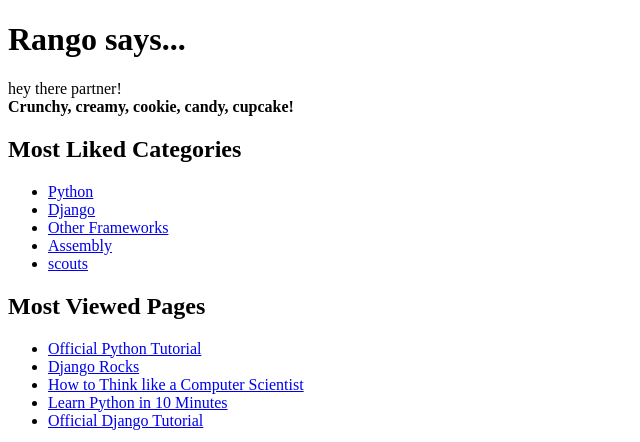
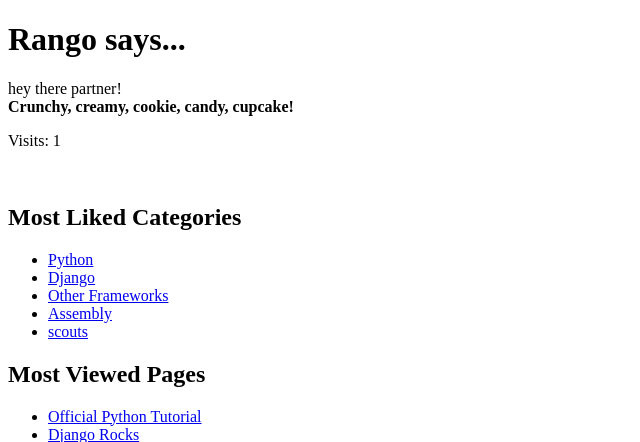
Before and after one commit to bellaisgroovy/rango, a Django app: page / in a window 1280 px wide. Shown: the top 442 px of the page, without its empty margins (0-640 px from the left). Run offline with Django 3.2, Linux system fonts and the light colour scheme; data comes from the database, SQL or seed files in the repository; both versions use the stored data as it was after the commit.

Commit message:
17-03-2024-2247

```diff
--- a/tango_with_django_project/rango/views.py
+++ b/tango_with_django_project/rango/views.py
@@ -5,6 +5,7 @@ from django.urls import reverse
 from django.contrib.auth import authenticate, login, logout
 from django.http import HttpResponse
 from django.contrib.auth.decorators import login_required
+from datetime import datetime
 
 
 
@@ -16,8 +17,29 @@ def index(request):
     context_dict['boldmessage'] = 'Crunchy, creamy, cookie, candy, cupcake!'
     context_dict['categories'] = category_list
     context_dict['pages'] = page_list
-    return render(request, 'rango/index.html', context=context_dict)
+    context_dict['visits'] = int(request.COOKIES.get('visits', '1'))
 
+    response = render(request, 'rango/index.html', context=context_dict)
+
+    visitor_cookie_handler(request, response)
+
+    return response
+
+def visitor_cookie_handler(request, response):
+    visits = int(request.COOKIES.get('visits', '1'))
+    last_visit_cookie = request.COOKIES.get('last_visit', str(datetime.now()))
+    last_visit_time = datetime.strptime(last_visit_cookie[:-7],
+    '%Y-%m-%d %H:%M:%S')
+    # If it's been more than a day since the last visit...
+    if (datetime.now() - last_visit_time).days > 0:
+        visits = visits + 1
+        # Update the last visit cookie now that we have updated the count
+        response.set_cookie('last_visit', str(datetime.now()))
+    else:
+        # Set the last visit cookie
+        response.set_cookie('last_visit', last_visit_cookie)
+        # Update/set the visits cookie
+    response.set_cookie('visits', visits)
 
 def about(request):
     return render(request, 'rango/about.html')
--- a/tango_with_django_project/templates/rango/index.html
+++ b/tango_with_django_project/templates/rango/index.html
@@ -14,6 +14,8 @@ Homepage
         hey there partner!
     {% endif %} <br />
     <strong>{{ boldmessage }}</strong><br />
+
+    <p>Visits: {{ visits }}</p><br />
 </div>
 
 <div>
```
Also changed, not shown: tango_with_django_project/db.sqlite3.
